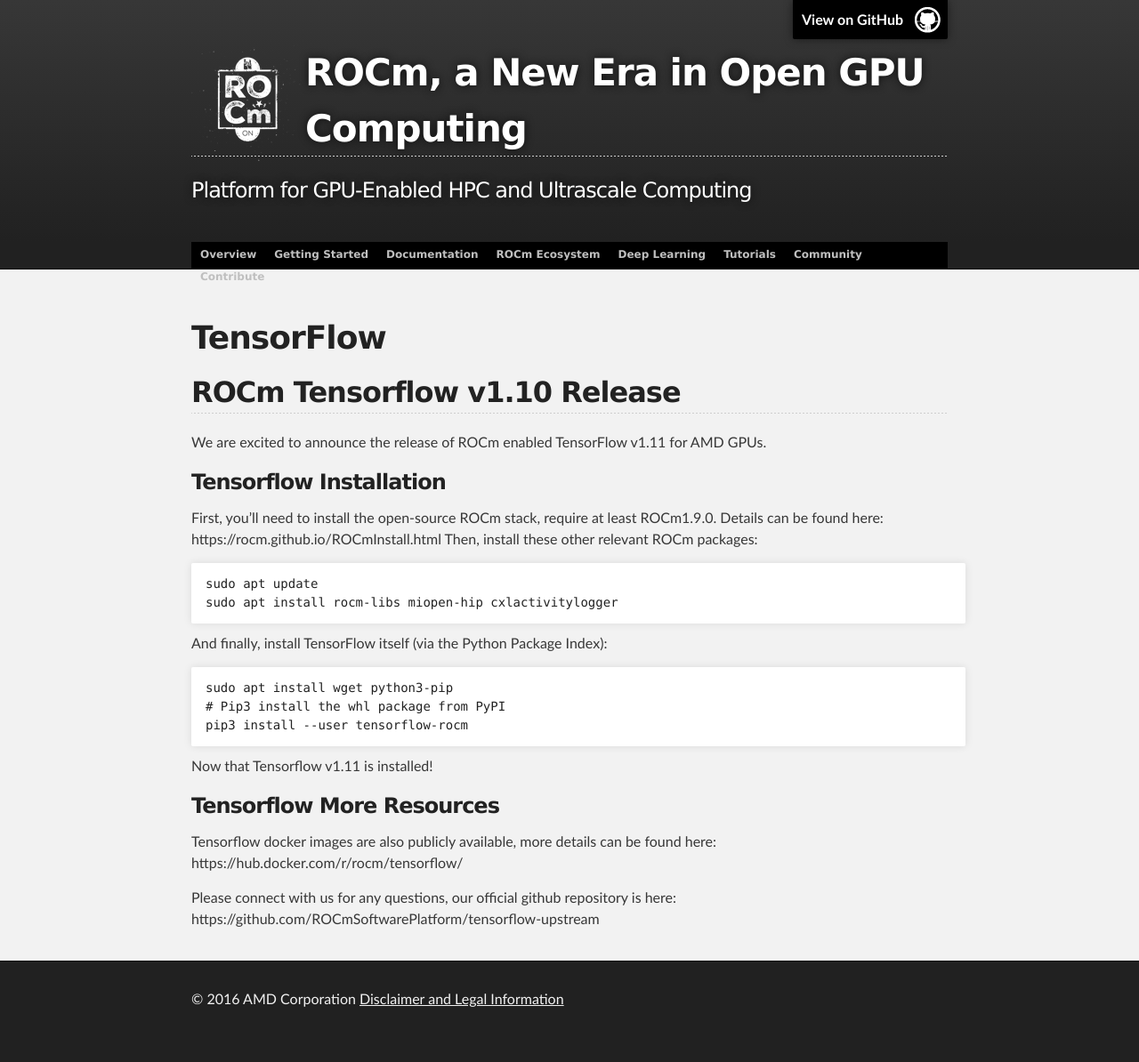
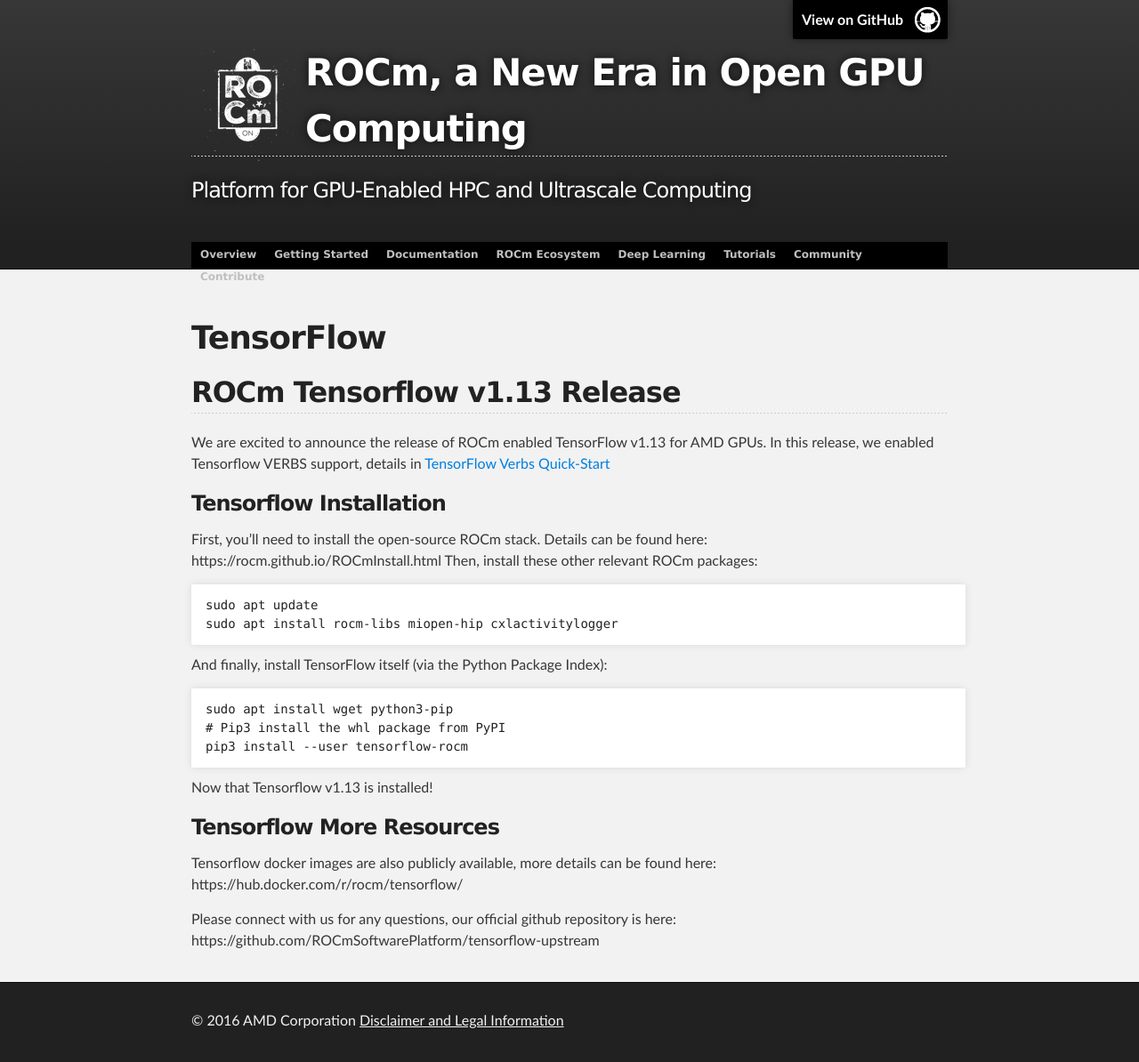
Before and after one commit to ROCm/ROCm.github.io, a Jekyll site: the page built from tensorflow.md, in a window 1280 px wide. Shown: the whole page at 89% size. Built offline with Jekyll 4.4.1, drawn with Linux system fonts in a browser that asks for light colours; our own code applies the rules of GitHub Pages for plain Markdown files; before the commit the page ends 1170 px from its top, so only the background shows below that.

Commit message:
Update doc for TF1.13 release

````diff
--- a/tensorflow.md
+++ b/tensorflow.md
@@ -1,10 +1,11 @@
 # TensorFlow
 
-## ROCm Tensorflow v1.10 Release
-We are excited to announce the release of ROCm enabled TensorFlow v1.11 for AMD GPUs.
+## ROCm Tensorflow v1.13 Release
+We are excited to announce the release of ROCm enabled TensorFlow v1.13 for AMD GPUs.
+In this release, we enabled Tensorflow VERBS support, details in [TensorFlow Verbs Quick-Start](https://github.com/ROCmSoftwarePlatform/tensorflow-upstream/blob/r1.13-rocm/rocm_docs/tensorflow-verbs.md)
 
 ### Tensorflow Installation
-First, you’ll need to install the open-source ROCm stack, require at least ROCm1.9.0. Details can be found here: https://rocm.github.io/ROCmInstall.html
+First, you’ll need to install the open-source ROCm stack. Details can be found here: https://rocm.github.io/ROCmInstall.html
 Then, install these other relevant ROCm packages:
 ```
 sudo apt update
@@ -16,7 +17,7 @@
 # Pip3 install the whl package from PyPI
 pip3 install --user tensorflow-rocm
 ```
-Now that Tensorflow v1.11 is installed!
+Now that Tensorflow v1.13 is installed!
 
 ### Tensorflow More Resources
 Tensorflow docker images are also publicly available, more details can be found here:
````
